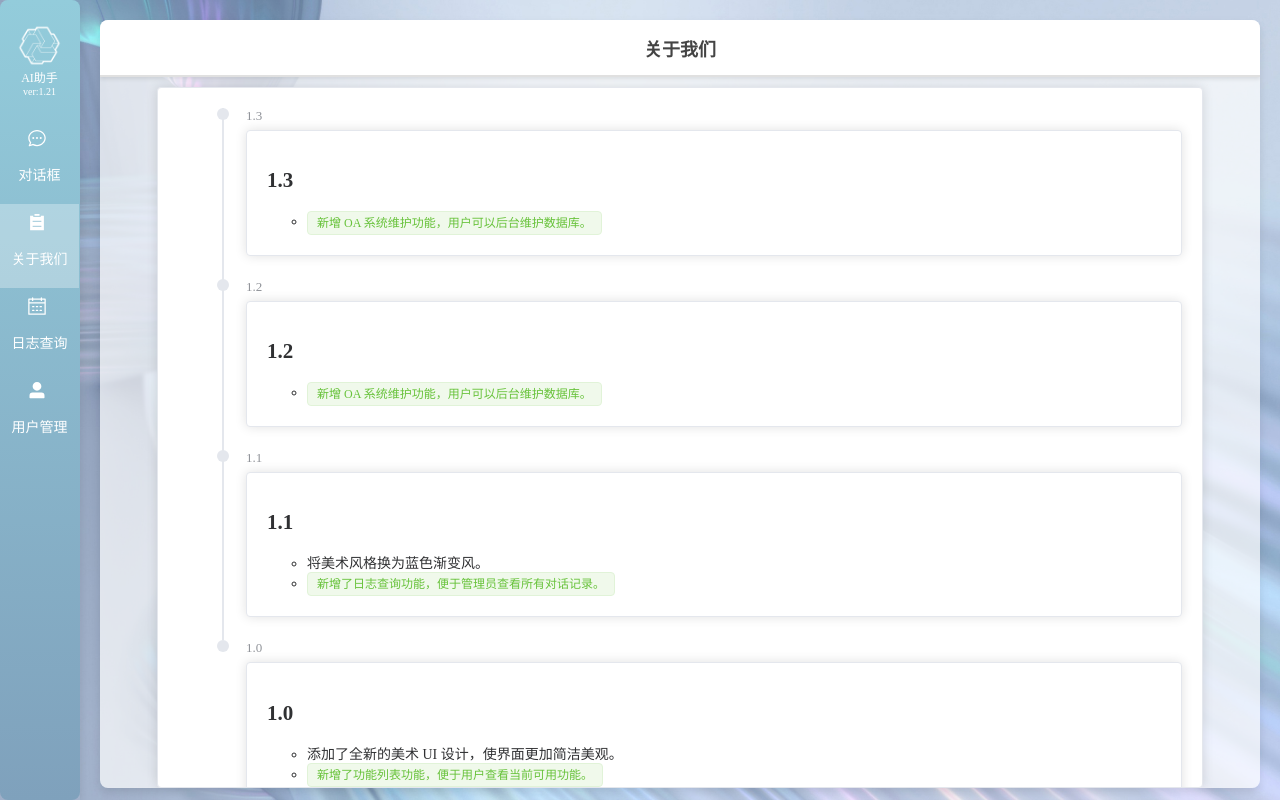
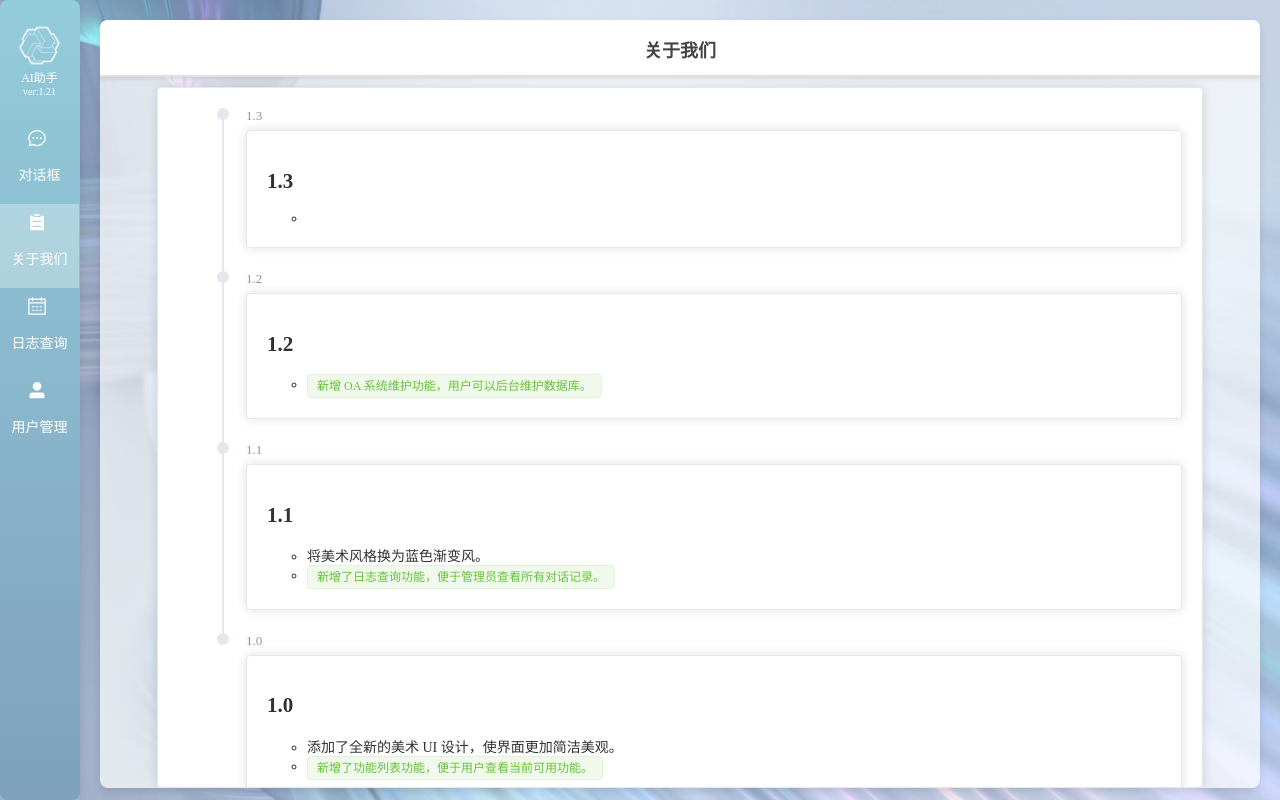
Before and after one commit to Cherry-Rains/open-source-ai-leave, a Vue app: page /about in a window 1280 px wide. Built offline with nearby package versions, Linux system fonts and the light colour scheme.

Commit message:
no changes

```diff
--- a/src/views/about-us.vue
+++ b/src/views/about-us.vue
@@ -42,7 +42,7 @@
         {
             version: '1.3',
             changes: [
-              '* 新增 OA 系统维护功能，用户可以后台维护数据库。',
+              '',
             ],
           },
           {
```
